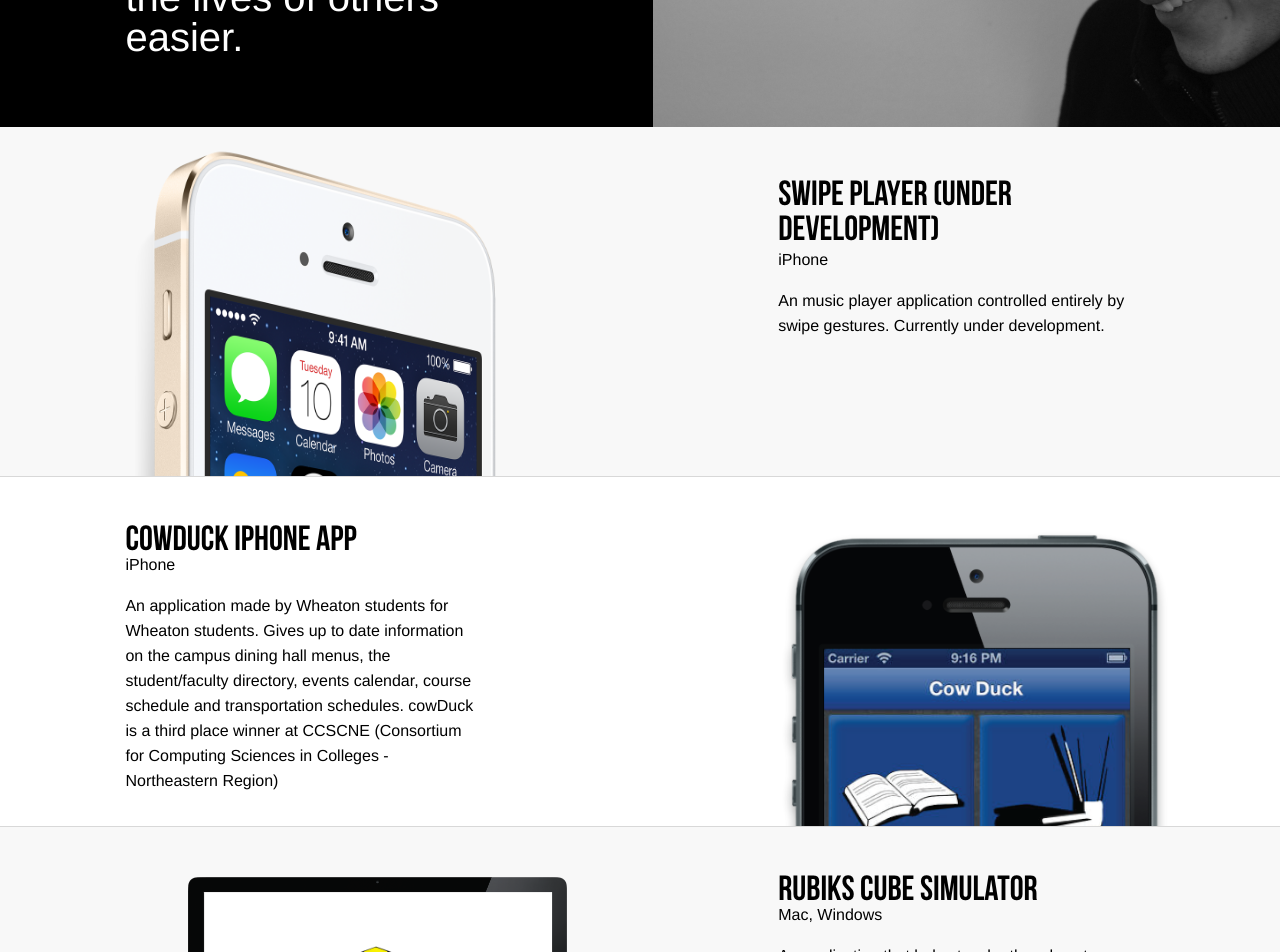
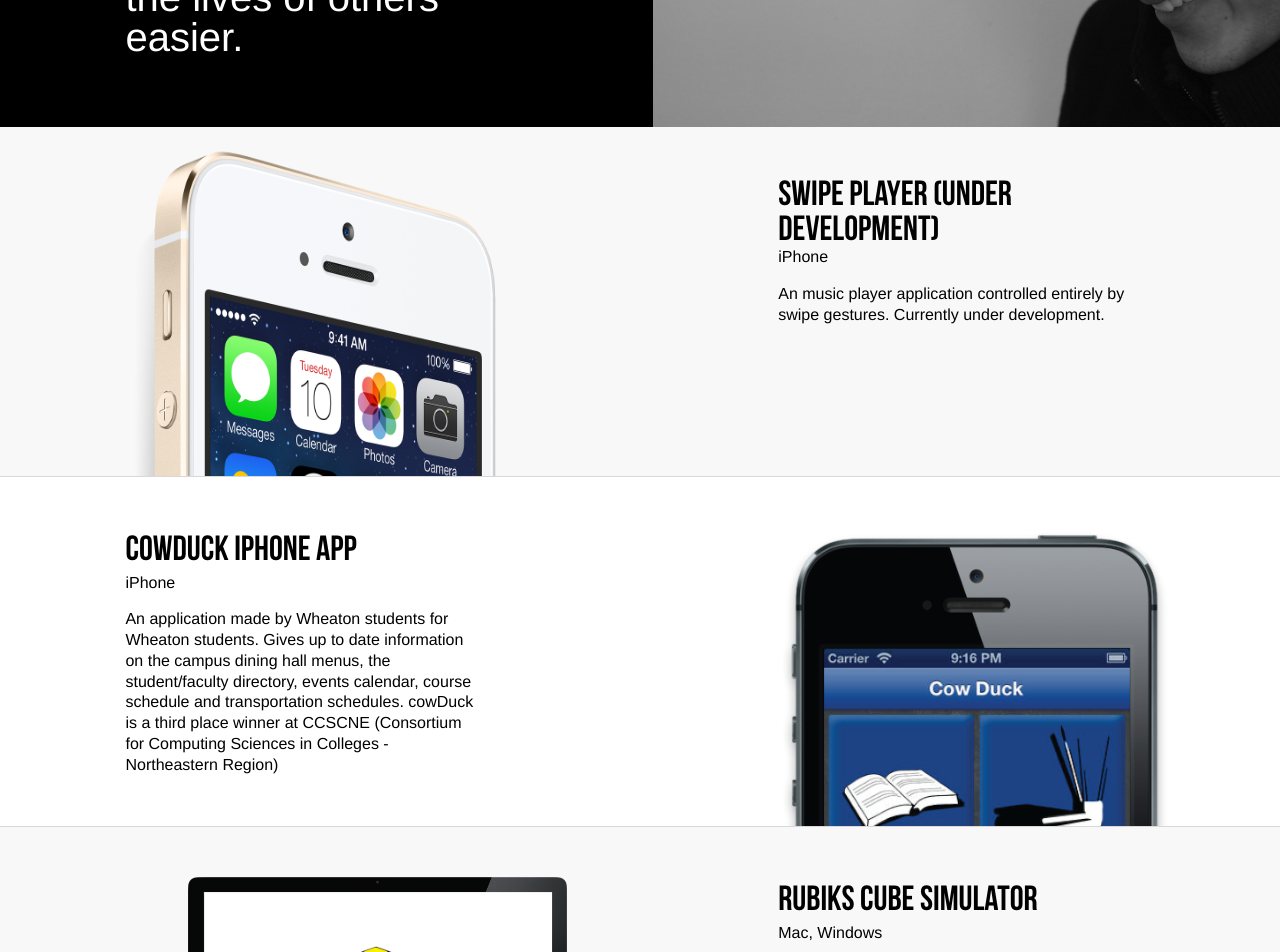
Before and after one commit to cjrieck/cjrieck.github.io, a PHP site: page / in a window 1280 px wide. Shown: the part 823-1775 px from the top of the page. Run offline with PHP 8.4, Linux system fonts and the light colour scheme; some libraries are stand-ins or nearby versions; grey boxes are pictures that could not be loaded.

Commit message:
Updating styles a wee bit

```diff
--- a/css/style.css
+++ b/css/style.css
@@ -188,6 +188,8 @@ nav ul li {
 		background-repeat: no-repeat;
 		background-size: cover;
 		background-position: 0px -100px;
+		/*position: static;*/
+		/*background-position: static;*/
 		background-attachment: fixed;
 	}
 
@@ -281,7 +283,7 @@ nav ul li {
 		p {
 			max-width: 70%;
 			margin: 0;
-			line-height: 25px;
+			line-height: 1.3;
 		}
 
 			.title {
--- a/index.html
+++ b/index.html
@@ -10,7 +10,7 @@
 	<title>Clayton Rieck</title>
 
 	<script src="http://code.jquery.com/jquery-1.9.1.min.js"></script>
-	<link rel="stylesheet" type="text/css" href="css/style.min.css">
+	<link rel="stylesheet" type="text/css" href="css/style.css">
 	<script src="js/jsColor.js"></script>
 	<script src="js/script.min.js"></script>
 </head>
```
